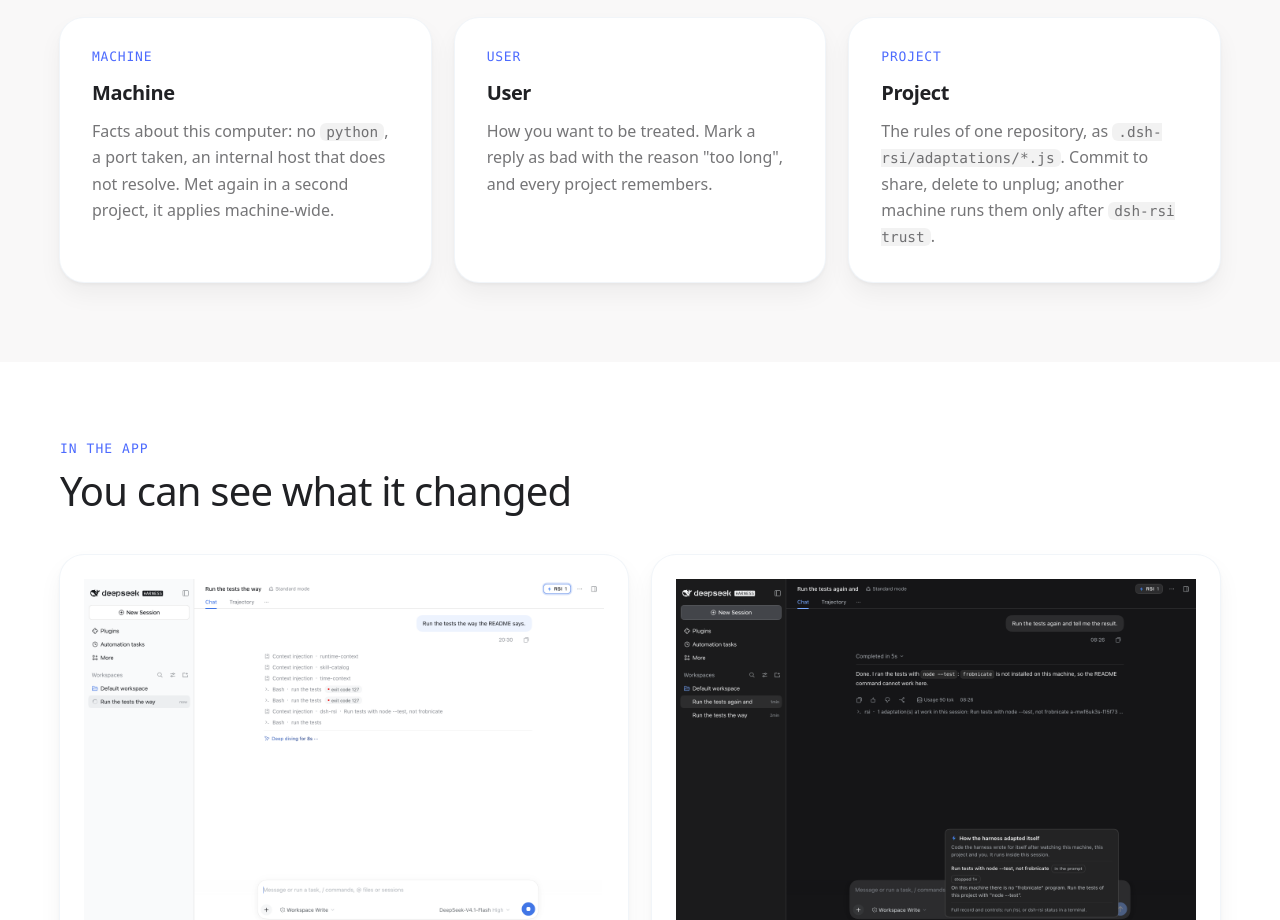
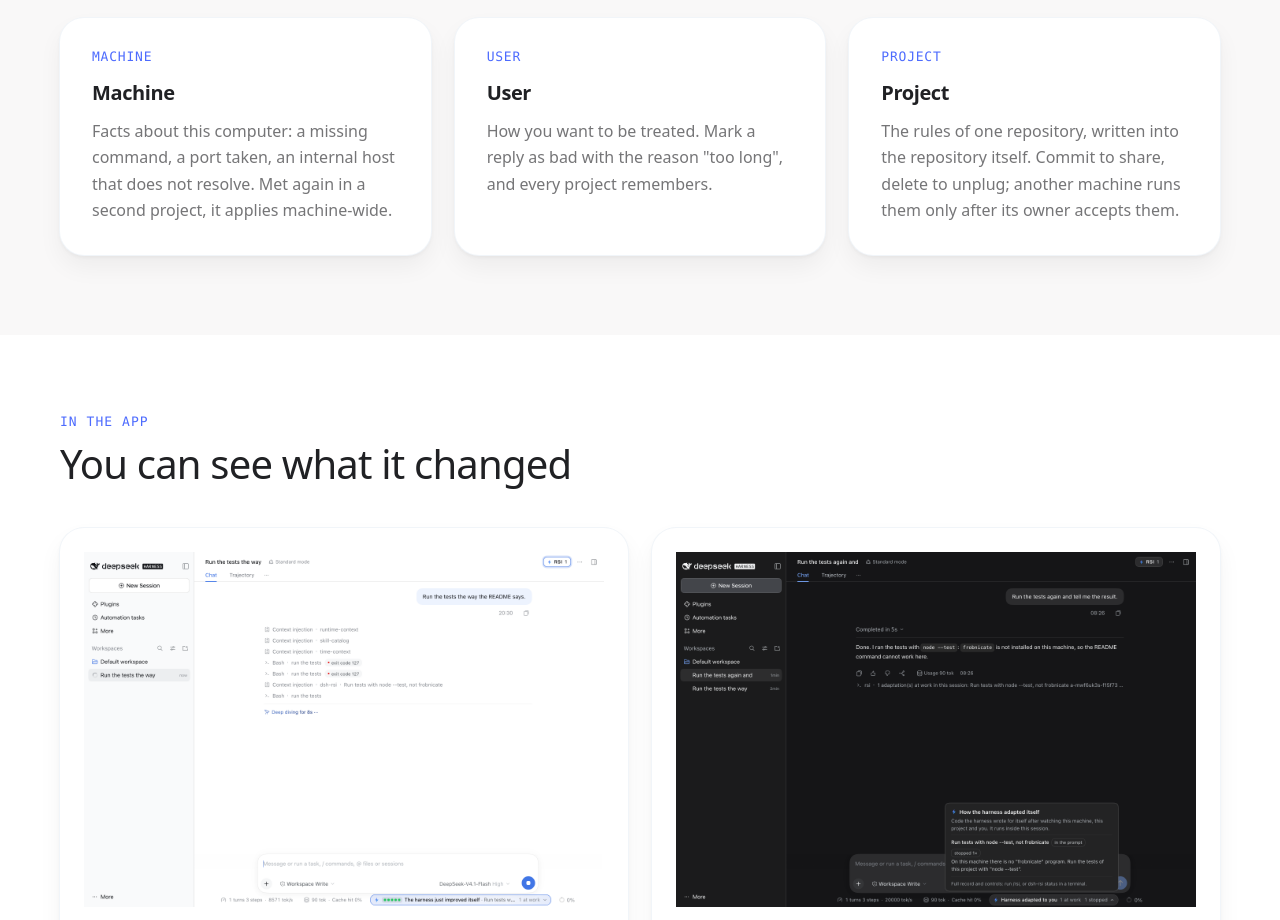
Before and after one commit to qybaihe/dshrsi, a website: page website/index.html in a window 1280 px wide. Shown: the part 4580-5500 px from the top of the page. Drawn offline with Linux system fonts and the light colour scheme.

Commit message:
Website: describe the layers without code names
Co-Authored-By: Claude Fable 5.2 <noreply@anthropic.com>

```diff
--- a/website/index.html
+++ b/website/index.html
@@ -115,9 +115,9 @@
       <h2><span lang="zh">贴合这台机器、这个人、这个项目</span><span lang="en">Fitted to this machine, this person, this project</span></h2>
     </div>
     <div class="grid c3">
-      <div class="card"><div class="num">MACHINE</div><h3><span lang="zh">机器层</span><span lang="en">Machine</span></h3><p><span lang="zh">这台电脑的事实：没有 <code>python</code>，端口被占，内网域名解析不了。在第二个项目里再遇到，就升级成全机生效。</span><span lang="en">Facts about this computer: no <code>python</code>, a port taken, an internal host that does not resolve. Met again in a second project, it applies machine-wide.</span></p></div>
+      <div class="card"><div class="num">MACHINE</div><h3><span lang="zh">机器层</span><span lang="en">Machine</span></h3><p><span lang="zh">这台电脑的事实：缺一个命令，端口被占，内网域名解析不了。在第二个项目里再遇到，就对整台机器生效。</span><span lang="en">Facts about this computer: a missing command, a port taken, an internal host that does not resolve. Met again in a second project, it applies machine-wide.</span></p></div>
       <div class="card"><div class="num">USER</div><h3><span lang="zh">用户层</span><span lang="en">User</span></h3><p><span lang="zh">你希望怎样被对待。给一条回复点了差评并说“太长了”，以后所有项目都记得。</span><span lang="en">How you want to be treated. Mark a reply as bad with the reason "too long", and every project remembers.</span></p></div>
-      <div class="card"><div class="num">PROJECT</div><h3><span lang="zh">项目层</span><span lang="en">Project</span></h3><p><span lang="zh">一个仓库的规矩。写成 <code>.dsh-rsi/adaptations/*.js</code>，提交就是共享，删掉就是拔掉；别人的机器要先 <code>dsh-rsi trust</code> 才运行。</span><span lang="en">The rules of one repository, as <code>.dsh-rsi/adaptations/*.js</code>. Commit to share, delete to unplug; another machine runs them only after <code>dsh-rsi trust</code>.</span></p></div>
+      <div class="card"><div class="num">PROJECT</div><h3><span lang="zh">项目层</span><span lang="en">Project</span></h3><p><span lang="zh">一个仓库的规矩，直接写进仓库：提交就是共享，删掉就是拔掉。别人的机器确认之后才运行。</span><span lang="en">The rules of one repository, written into the repository itself. Commit to share, delete to unplug; another machine runs them only after its owner accepts them.</span></p></div>
     </div>
   </div>
 </section>
```
